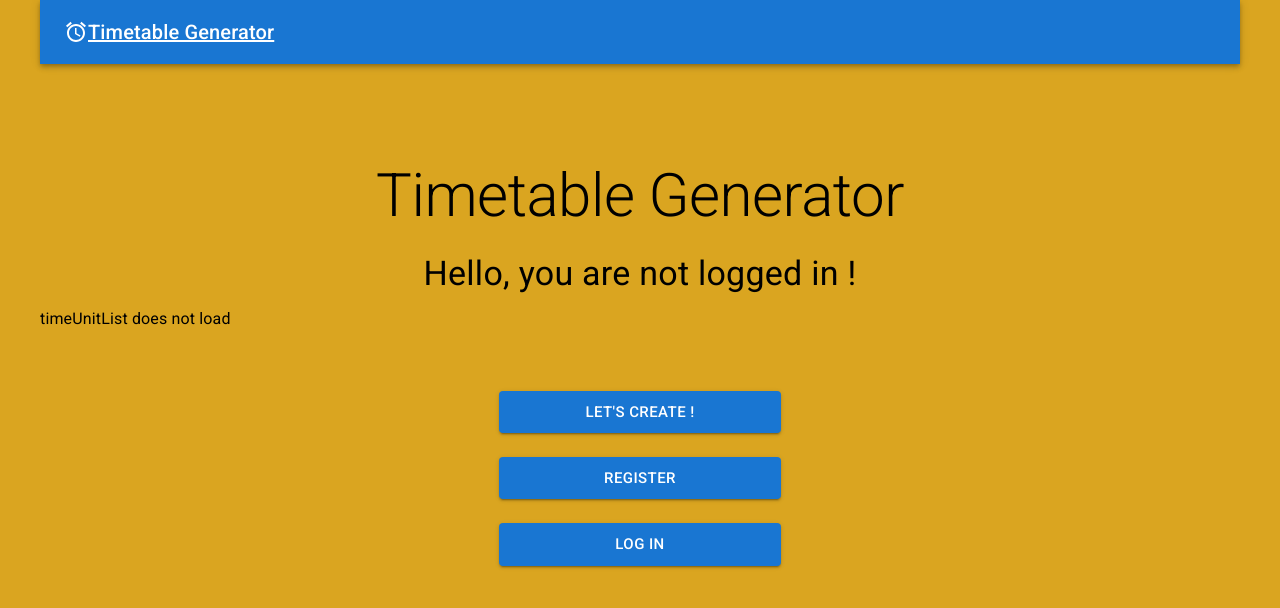
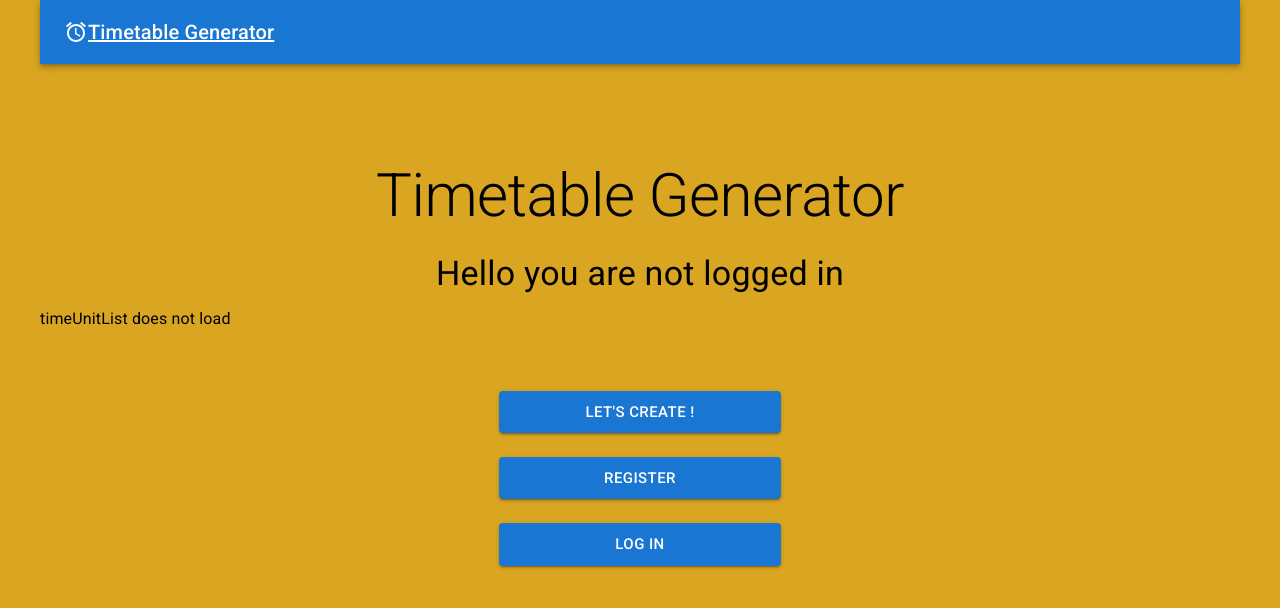
Before and after one commit to Gregor499/timetable-generator, a React (Create React App) app in the folder frontend/: page / in a window 1280 px wide. Shown: the top 608 px of the page. Built offline with nearby package versions, Linux system fonts and the light colour scheme; no server answers.

Commit message:
- changed greeting

```diff
--- a/frontend/src/startpage/StartPage.tsx
+++ b/frontend/src/startpage/StartPage.tsx
@@ -26,7 +26,7 @@ export default function StartPage() {
 
         if (token == null) {
             setLoginStatus(false)
-            setUsername("you are not logged in ")
+            setUsername("you are not logged in")
         }
     }, [token])
 
@@ -56,7 +56,7 @@ export default function StartPage() {
             </Box>
             <Box textAlign='center'>
                 <Typography variant="h2" gutterBottom>Timetable Generator</Typography>
-                <Typography variant="h4" gutterBottom>Hello{", " + username + " !"}</Typography>
+                <Typography variant="h4" gutterBottom>Hello{" " + username}</Typography>
             </Box>
 
             {errorMessage && <div>{errorMessage}</div>}
```
